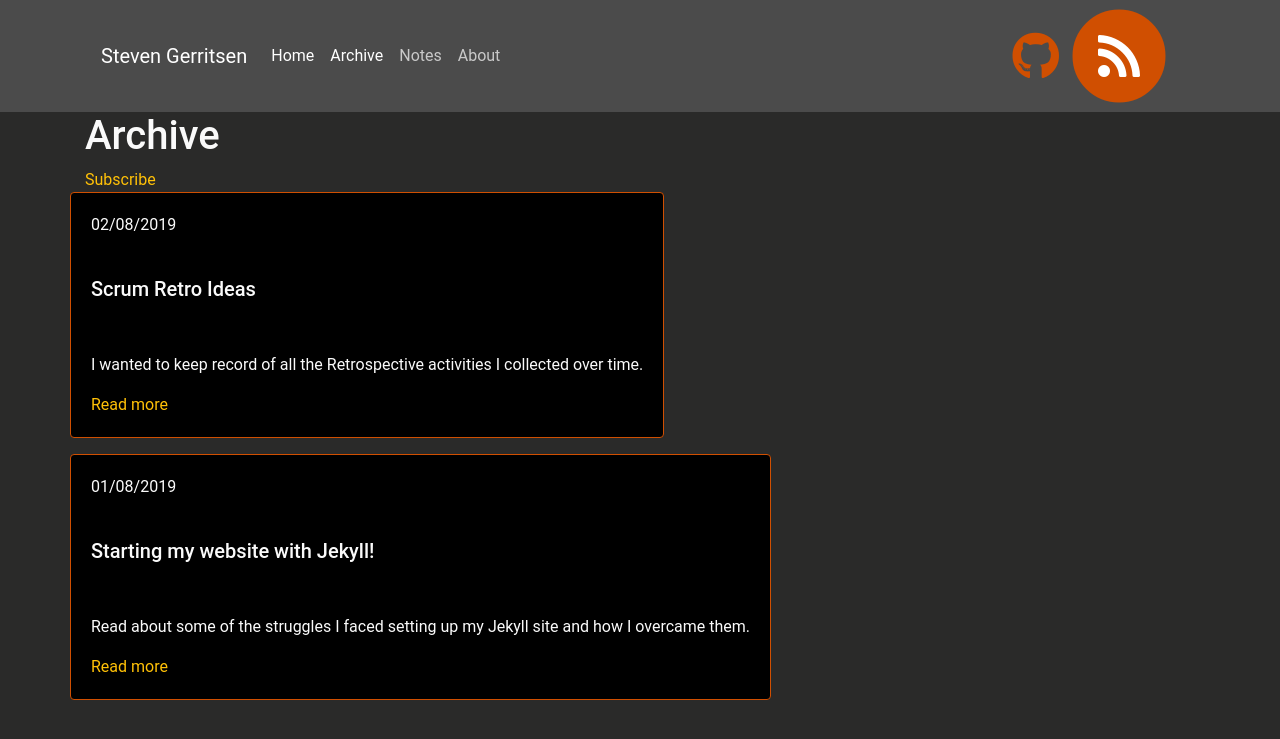
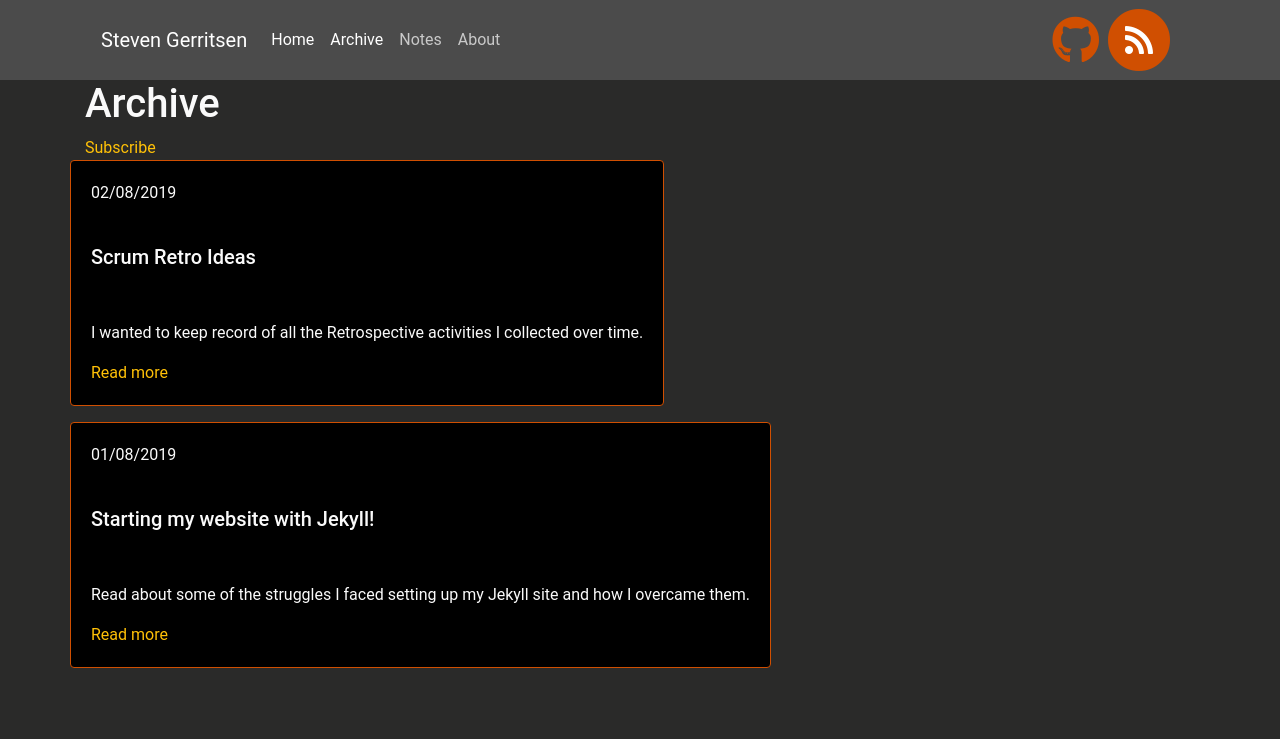
Before and after one commit to Steeff0/steeff0.github.io, a Jekyll site: the page built from pages/archive.html, in a window 1280 px wide. Shown: the top 739 px of the page. Built offline with Jekyll 4.4.1, drawn with Linux system fonts in a browser that asks for light colours; some web fonts are replaced.

```diff
--- a/_includes/header.html
+++ b/_includes/header.html
@@ -27,7 +27,7 @@
                                 <span class="sr-only">View On GitHub</span>
                             </a>
                             <a href="{{ 'feed.xml' | relative_url }}">
-                                <span class="fa-stack fa-3x">
+                                <span class="fa-stack fa-2x">
                                   <i class="fas fa-circle fa-stack-2x text-primary"></i>
                                   <i class="fas fa-rss fa-stack-1x fa-inverse"></i>
                                 </span>
```
